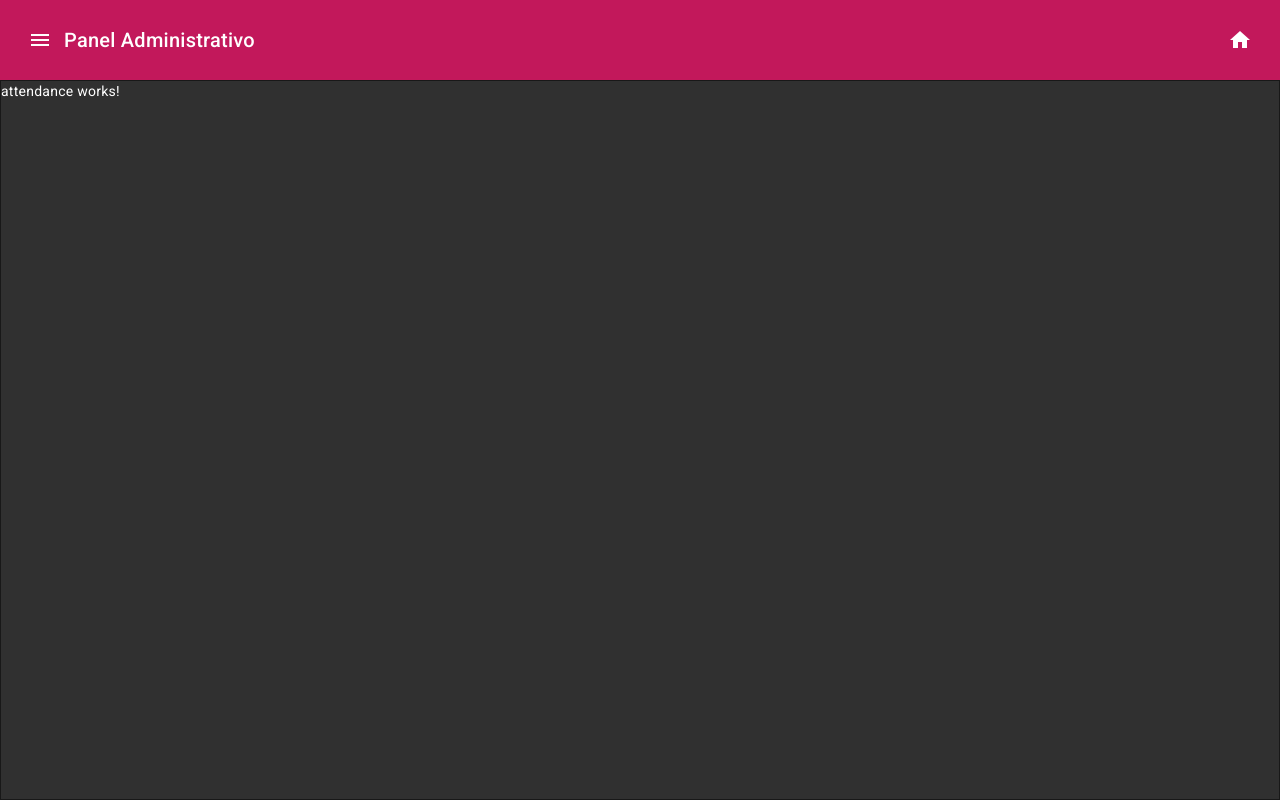
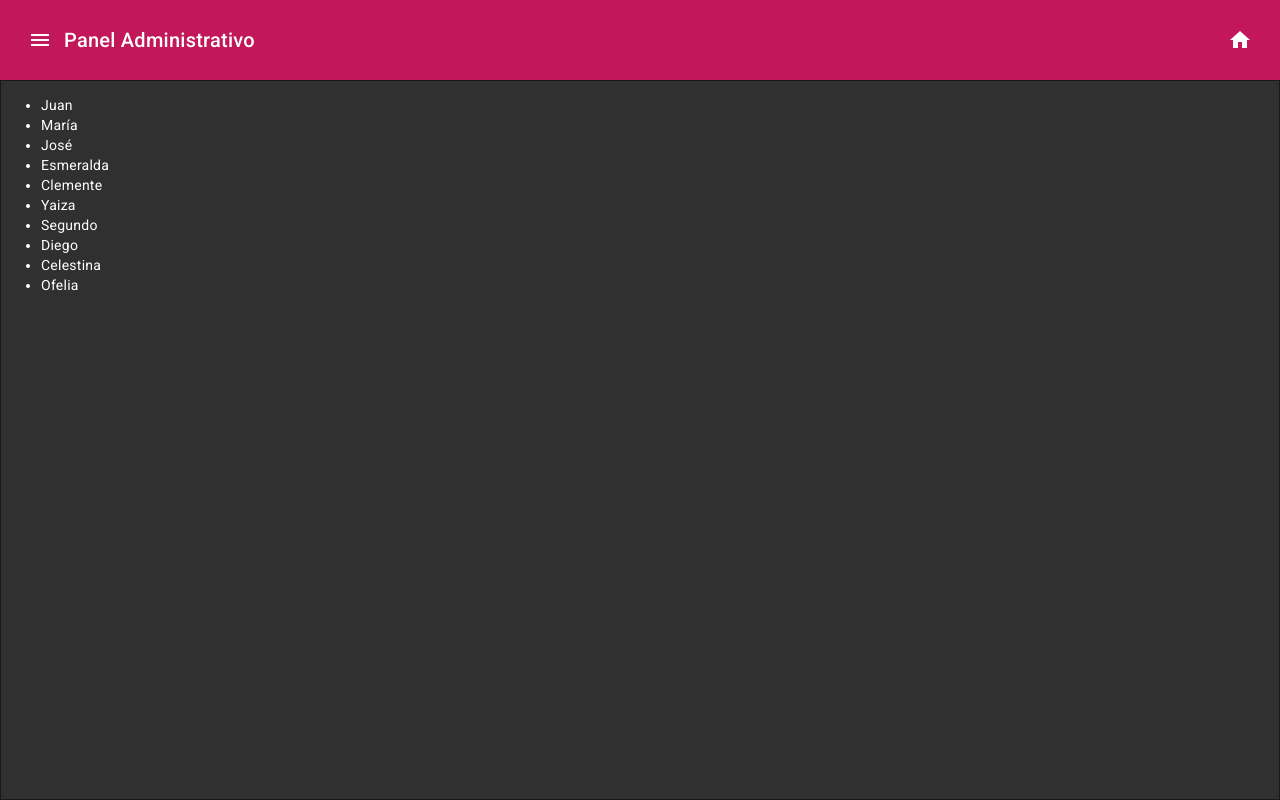
Before and after one commit to sebastianrhsarh/1PF-Riquelme, an Angular app: page /attendance in a window 1280 px wide. Built offline with nearby package versions, Linux system fonts and the light colour scheme.

Commit message:
new method attendance

```diff
--- a/src/app/constants/constant.ts
+++ b/src/app/constants/constant.ts
@@ -1,14 +1,14 @@
 import { formatStudent } from "../interface/students";
 
 export const ELEMENT_DATA: formatStudent[] = [
-  {name: 'Juan', lastName: "Menendez",  status: true},
-  {name: 'María', lastName: "Bonilla", status: true},
-  {name: 'José', lastName: "Palacios", status: false},
-  {name: 'Esmeralda', lastName: "Bustamante", status: true},
-  {name: 'Clemente', lastName: "Alamo", status: true},
-  {name: 'Yaiza', lastName: "Arce", status: false},
-  {name: 'Segundo', lastName: "Zamora", status: true},
-  {name: 'Diego', lastName: "Gamero", status: true},
-  {name: 'Celestina', lastName: "Nieves", status: true},
-  {name: 'Ofelia', lastName: "Hurtado", status: false},
+  {name: 'Juan', lastName: "Menendez",  status: true, attendance: 80},
+  {name: 'María', lastName: "Bonilla", status: true, attendance: 70},
+  {name: 'José', lastName: "Palacios", status: false, attendance: 80},
+  {name: 'Esmeralda', lastName: "Bustamante", status: true, attendance: 100},
+  {name: 'Clemente', lastName: "Alamo", status: true, attendance: 78},
+  {name: 'Yaiza', lastName: "Arce", status: false, attendance: 100},
+  {name: 'Segundo', lastName: "Zamora", status: true, attendance: 80},
+  {name: 'Diego', lastName: "Gamero", status: true, attendance: 100},
+  {name: 'Celestina', lastName: "Nieves", status: true, attendance: 65},
+  {name: 'Ofelia', lastName: "Hurtado", status: false, attendance: 96},
 ];
--- a/src/app/interface/students.ts
+++ b/src/app/interface/students.ts
@@ -2,4 +2,5 @@ export interface formatStudent {
   name: string;
   lastName: string;
   status: boolean;
+  attendance?: number;
 }
--- a/src/app/pages/attendance/attendance.component.html
+++ b/src/app/pages/attendance/attendance.component.html
@@ -1 +1,3 @@
-<p>attendance works!</p>
+<ul>
+  <li *ngFor="let student of students$ | async">{{ student.name }}</li>
+</ul>
--- a/src/app/pages/attendance/attendance.component.ts
+++ b/src/app/pages/attendance/attendance.component.ts
@@ -1,4 +1,7 @@
 import { Component } from '@angular/core';
+import { Observable } from 'rxjs';
+import { formatStudent } from 'src/app/interface/students';
+import { GetStudentsService } from 'src/app/services/get-students.service';
 
 @Component({
   selector: 'app-attendance',
@@ -6,5 +9,9 @@ import { Component } from '@angular/core';
   styleUrls: ['./attendance.component.scss']
 })
 export class AttendanceComponent {
+  students$: Observable<formatStudent[]>;
 
+  constructor(private studentService: GetStudentsService) {
+    this.students$ = this.studentService.getStudents();
+  }
 }
--- /dev/null
+++ b/src/app/services/get-students.service.ts
@@ -0,0 +1,30 @@
+import { Injectable } from '@angular/core';
+import { BehaviorSubject, Observable, interval, take } from 'rxjs';
+import { ELEMENT_DATA } from '../constants/constant';
+import { formatStudent } from '../interface/students';
+
+@Injectable({
+  providedIn: 'root'
+})
+export class GetStudentsService {
+
+  private _students = new BehaviorSubject<formatStudent[]>(ELEMENT_DATA);
+
+  constructor() {
+    this.startPolling();
+   }
+
+  private startPolling(): void {
+    interval(5000)
+      .pipe(take(10))
+      .subscribe(() => {
+        const updatedStudents = ELEMENT_DATA;
+        this._students.next(updatedStudents);
+      });
+  }
+
+  getStudents(): Observable<formatStudent[]> {
+    return this._students.asObservable();
+  }
+
+}
```
